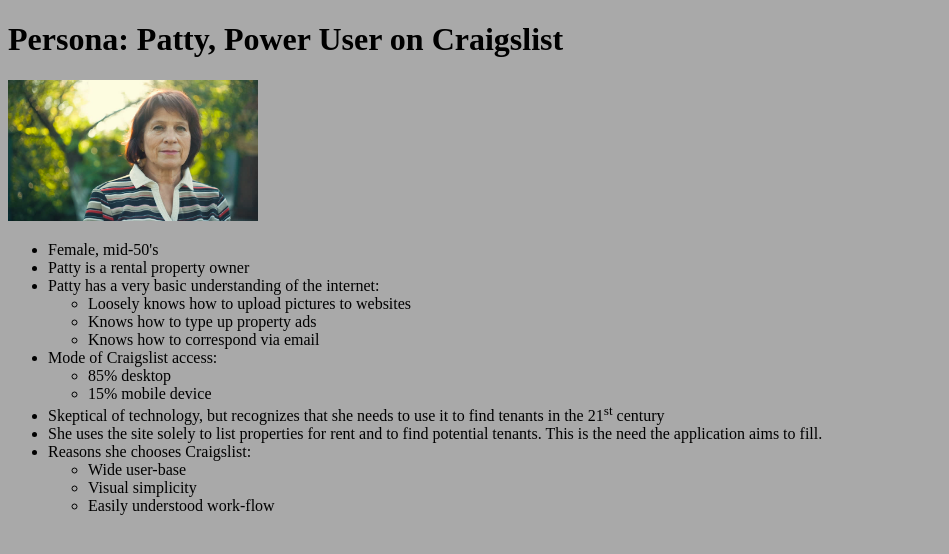
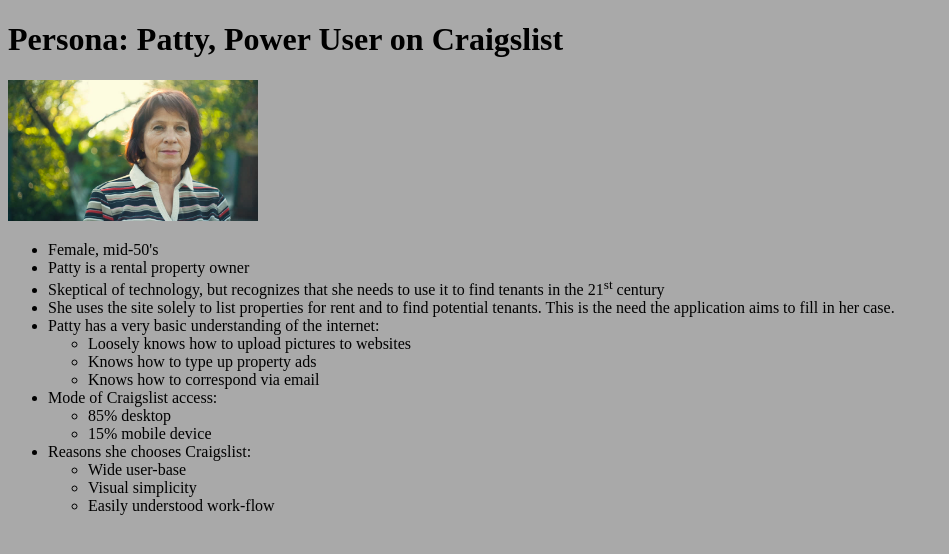
Before and after one commit to will-t-harris/data-design, a PHP site: page /patty.php in a window 1280 px wide. Shown: the top 554 px of the page, without its empty margins (0-949 px from the left). Run offline with PHP 8.4, Linux system fonts and the light colour scheme.

Commit message:
rearrage list in patty.php

```diff
--- a/epic/patty.php
+++ b/epic/patty.php
@@ -13,6 +13,8 @@
 		<ul>
 			<li>Female, mid-50's</li>
 			<li>Patty is a rental property owner</li>
+			<li>Skeptical of technology, but recognizes that she needs to use it to find tenants in the 21<sup>st</sup> century</li>
+			<li>She uses the site solely to list properties for rent and to find potential tenants.  This is the need the application aims to fill in her case.</li>
 			<li>Patty has a very basic understanding of the internet:
 				<ul>
 					<li>Loosely knows how to upload pictures to websites</li>
@@ -26,8 +28,6 @@
 					<li>15% mobile device</li>
 				</ul>
 			</li>
-			<li>Skeptical of technology, but recognizes that she needs to use it to find tenants in the 21<sup>st</sup> century</li>
-			<li>She uses the site solely to list properties for rent and to find potential tenants.  This is the need the application aims to fill.</li>
 			<li>Reasons she chooses Craigslist:
 				<ul>
 					<li>Wide user-base</li>
```
